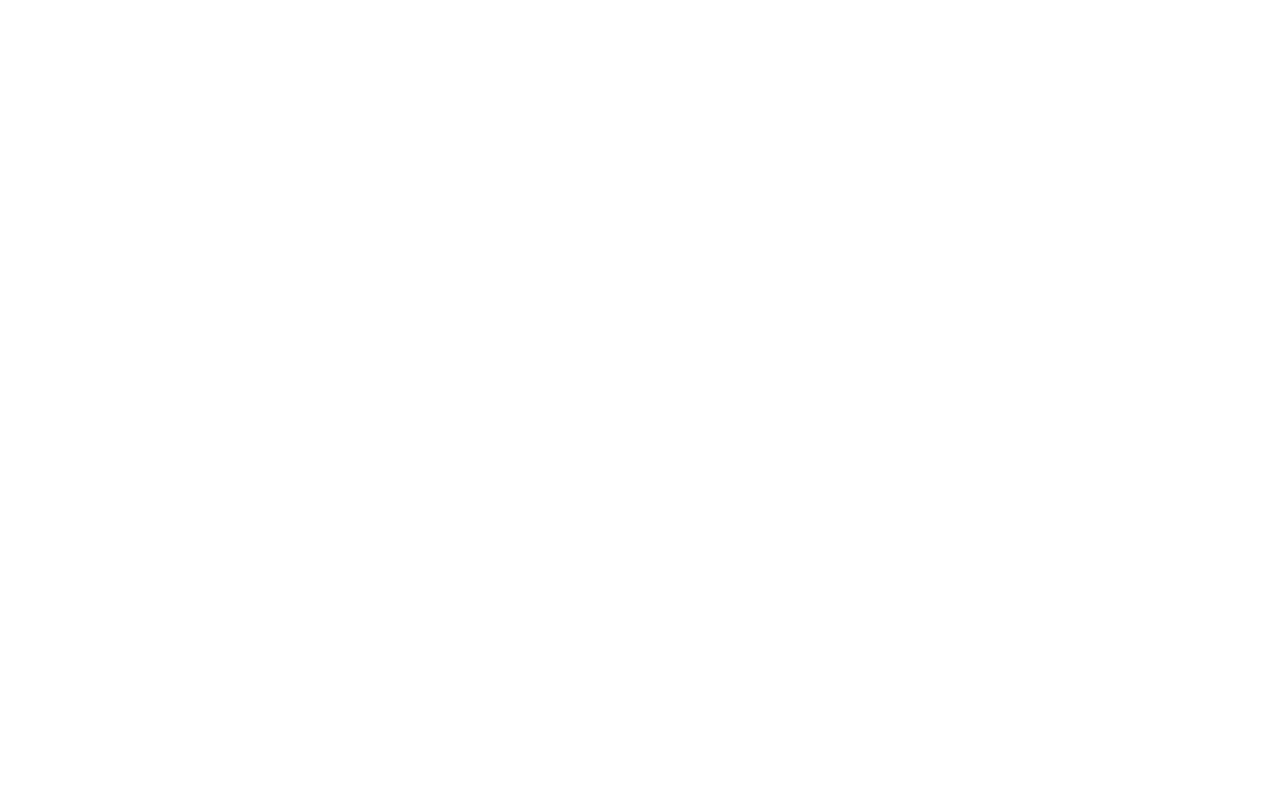
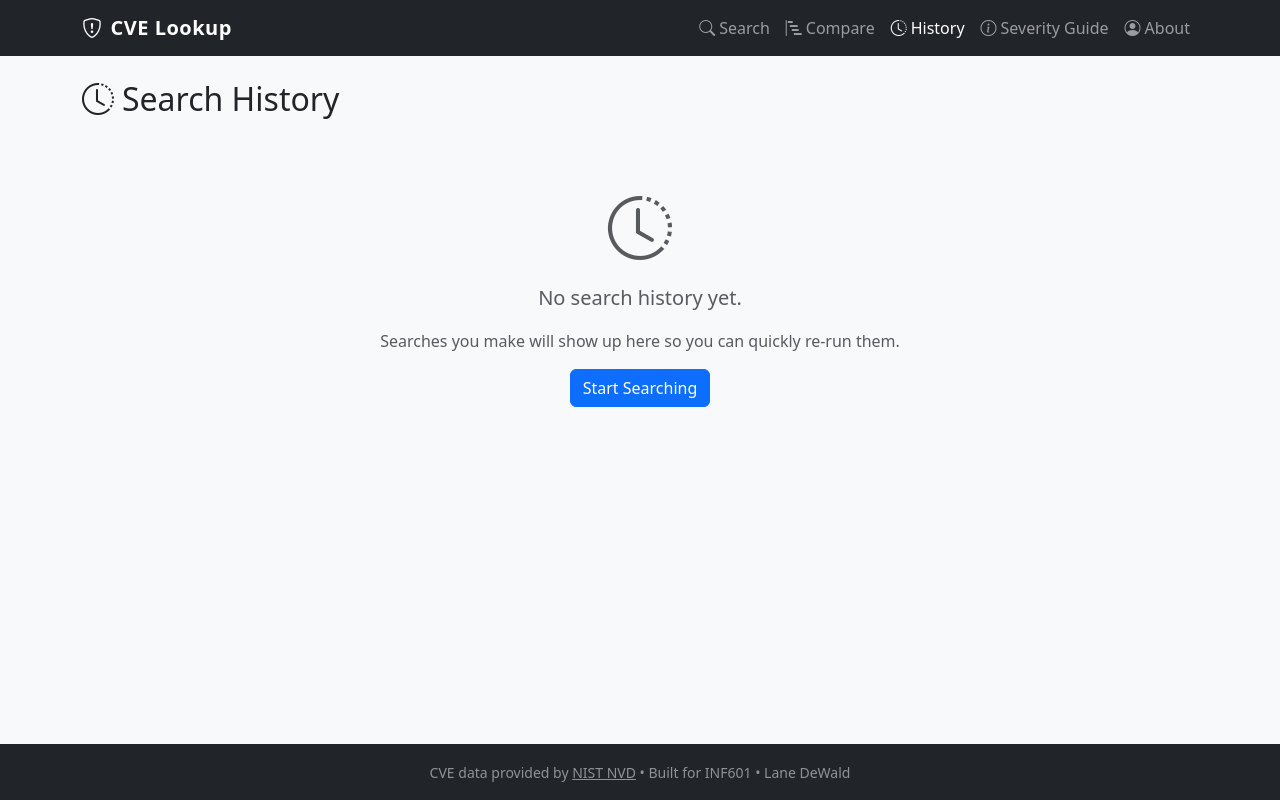
Before and after one commit to LaneDewald/finalproject2026LaneDewald, a Flask app: page /history in a window 1280 px wide. Before the commit the page is empty. Run offline with Flask 3, Linux system fonts and the light colour scheme.

Commit message:
I used Flask's built-in session object to keep track of the user's last 10 searches so they don't have to retype stuff they already looked up. The history page shows each past query with a timestamp and a button to run it again instantly. It stores everything in the browser session so there's no database needed. It's all handled in memory and clears when you close the tab.

```diff
--- a/app.py
+++ b/app.py
@@ -238,9 +238,19 @@
         cve2_id=cve2_id,
     )
 
+
 @app.route("/history")
 def history():
-    return render_template("history.html")
+    """Show the user's recent search history stored in the session."""
+    search_history = session.get("history", [])
+    return render_template("history.html", history=search_history)
+
+
+@app.route("/clear_history")
+def clear_history():
+    session.pop("history", None)
+    return redirect(url_for("history"))
+
 
 @app.route("/severity-guide")
 def severity_guide():
--- a/templates/history.html
+++ b/templates/history.html
@@ -1,10 +1,60 @@
-<!DOCTYPE html>
-<html lang="en">
-<head>
-    <meta charset="UTF-8">
-    <title>Title</title>
-</head>
-<body>
+{% extends "base.html" %}
+{% block title %}Search History - CVE Lookup{% endblock %}
 
-</body>
-</html>
+{% block content %}
+<div class="d-flex justify-content-between align-items-center mb-4">
+    <h2 class="mb-0"><i class="bi bi-clock-history me-2"></i>Search History</h2>
+    {% if history %}
+    <a href="{{ url_for('clear_history') }}" class="btn btn-outline-danger btn-sm"
+       onclick="return confirm('Clear all history?')">
+        <i class="bi bi-trash me-1"></i>Clear History
+    </a>
+    {% endif %}
+</div>
+
+{% if history %}
+<p class="text-muted">Your last {{ history|length }} search{% if history|length != 1 %}es{% endif %} (stored in your browser session, clears when you close the tab).</p>
+
+<div class="list-group shadow-sm">
+    {% for item in history %}
+    <div class="list-group-item list-group-item-action">
+        <div class="row align-items-center">
+            <div class="col-md-8">
+                <div class="d-flex align-items-center">
+                    <i class="bi bi-{% if item.type == 'cve_id' %}fingerprint{% else %}search{% endif %} me-2 text-muted"></i>
+                    <div>
+                        <span class="fw-semibold">{{ item.query }}</span>
+                        <span class="badge bg-secondary ms-2">{{ item.type.replace('_', ' ') }}</span>
+                        {% if item.count == 0 %}
+                        <span class="badge bg-warning ms-1">No results</span>
+                        {% endif %}
+                    </div>
+                </div>
+            </div>
+            <div class="col-md-2 text-muted small">
+                <i class="bi bi-calendar3 me-1"></i>{{ item.timestamp }}
+            </div>
+            <div class="col-md-2 text-end">
+                <form method="POST" action="{{ url_for('search') }}" class="d-inline">
+                    <input type="hidden" name="query" value="{{ item.query }}">
+                    <input type="hidden" name="search_type" value="{{ item.type }}">
+                    <button type="submit" class="btn btn-sm btn-outline-primary">
+                        <i class="bi bi-arrow-repeat me-1"></i>Search Again
+                    </button>
+                </form>
+            </div>
+        </div>
+    </div>
+    {% endfor %}
+</div>
+
+{% else %}
+<div class="text-center py-5 text-muted">
+    <i class="bi bi-clock-history display-3 mb-3 d-block"></i>
+    <p class="lead">No search history yet.</p>
+    <p>Searches you make will show up here so you can quickly re-run them.</p>
+    <a href="{{ url_for('search') }}" class="btn btn-primary">Start Searching</a>
+</div>
+{% endif %}
+
+{% endblock %}
```
